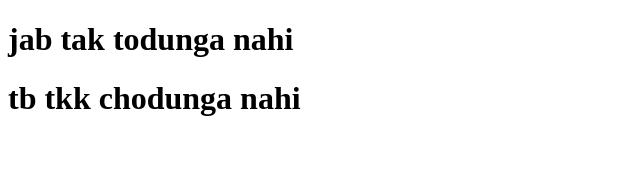
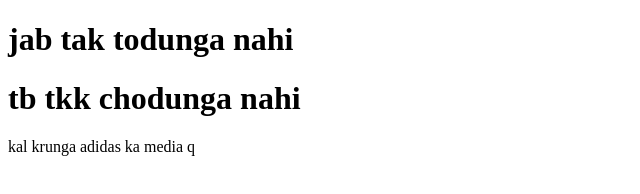
Before and after one commit to Apurvbkt/letsLearnJs, a plain HTML site: page htmlprac/mediaQ.html in a window 1280 px wide. Shown: the whole page, without its empty margins (0-640 px from the left). Drawn offline with Linux system fonts and the light colour scheme.

Commit message:
good night

```diff
--- a/htmlprac/mediaQ.html
+++ b/htmlprac/mediaQ.html
@@ -8,5 +8,6 @@
 <body>
     <h1>jab tak todunga nahi</h1>
     <h1>tb tkk chodunga nahi</h1>
+    kal krunga adidas ka media q
 </body>
 </html>
```
